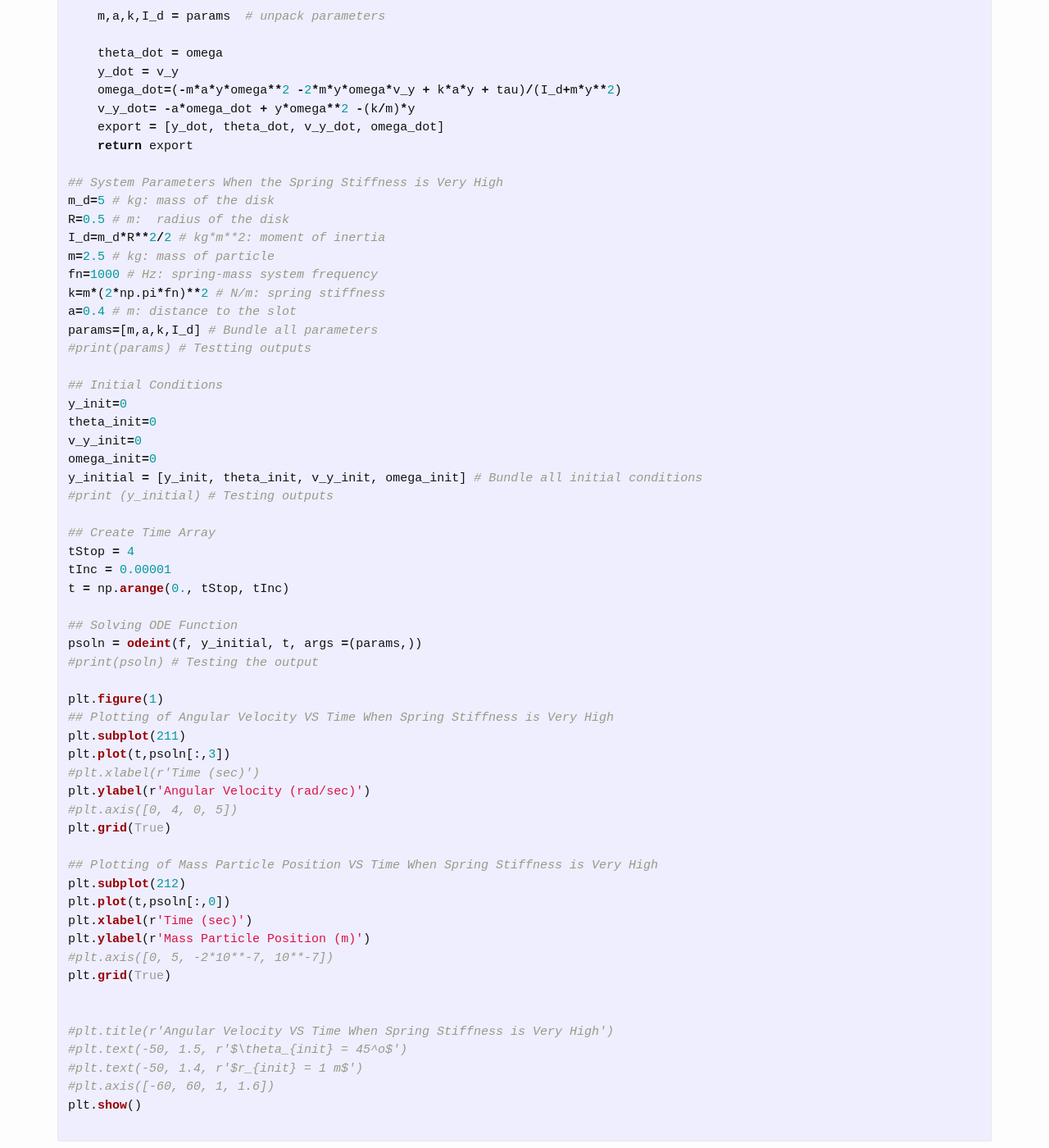
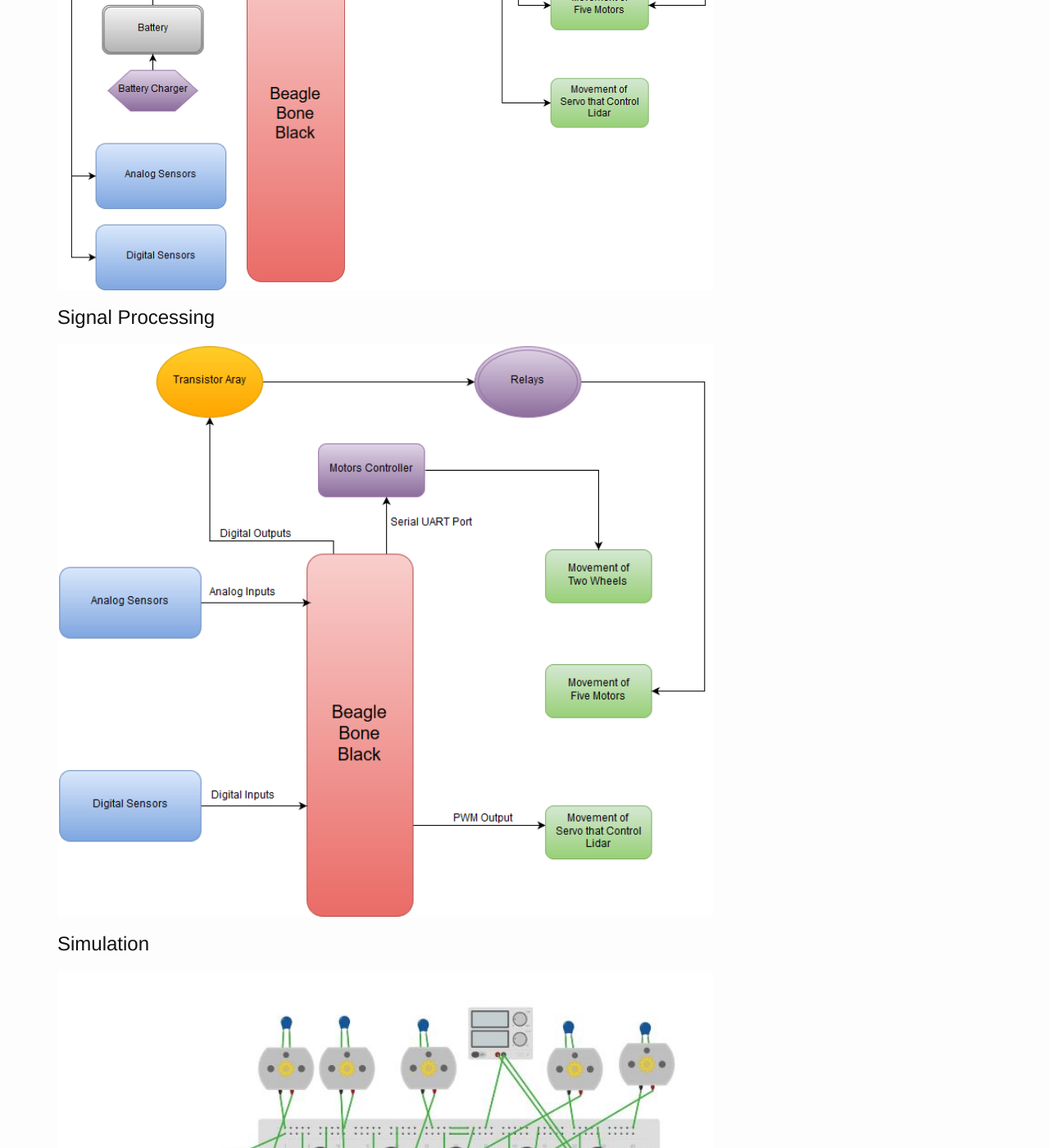
Before and after one commit to quangdai1406/quangdai1406.github.io, a Jekyll site: the page built from Page03-Electrical.md, in a window 1280 px wide and 1400 px high, scrolled down 568 px. Shown: the whole window at 82% size. Built offline with Jekyll 4.4.1, drawn with Linux system fonts in a browser that asks for light colours; some of the changed text lies outside the part shown; grey boxes are pictures that could not be loaded.

Commit message:
Update Page03-Electrical.md

````diff
--- a/Page03-Electrical.md
+++ b/Page03-Electrical.md
@@ -3,93 +3,16 @@ layout: page
 title: Electrical
 ---
 
-```python
-## Import Modulus
-from __future__ import division # To prevent 1/2=0
-from __future__ import print_function # Accomodate to python 2
-import numpy as np #
-import matplotlib.pyplot as plt
-from scipy.integrate import odeint
-%matplotlib inline
+# Power Connectivity
 
-## Define Function
-def f(y, t, params):
-    y, theta, v_y, omega = y      # unpack current values of y
+<img src="{{site.url}}/images/PowerConnectivity.png" width="800">
 
-    ## Define Input Torque
-    if t<= 0.5:
-        tau= 8. # N*m: initial torque
-    else:
-        tau=0.
+# Signal Processing
 
-    m,a,k,I_d = params  # unpack parameters
+<img src="{{site.url}}/images/SignalProcessing.png" width="800">
 
-    theta_dot = omega
-    y_dot = v_y
-    omega_dot=(-m*a*y*omega**2 -2*m*y*omega*v_y + k*a*y + tau)/(I_d+m*y**2)
-    v_y_dot= -a*omega_dot + y*omega**2 -(k/m)*y
-    export = [y_dot, theta_dot, v_y_dot, omega_dot]
-    return export
+# Simulation
 
-## System Parameters When the Spring Stiffness is Very High
-m_d=5 # kg: mass of the disk
-R=0.5 # m:  radius of the disk
-I_d=m_d*R**2/2 # kg*m**2: moment of inertia
-m=2.5 # kg: mass of particle
-fn=1000 # Hz: spring-mass system frequency
-k=m*(2*np.pi*fn)**2 # N/m: spring stiffness
-a=0.4 # m: distance to the slot
-params=[m,a,k,I_d] # Bundle all parameters
-#print(params) # Testting outputs
+<img src="{{site.url}}/images/SimulationWithArduino.JPG" width="800">
 
-## Initial Conditions
-y_init=0
-theta_init=0
-v_y_init=0
-omega_init=0
-y_initial = [y_init, theta_init, v_y_init, omega_init] # Bundle all initial conditions
-#print (y_initial) # Testing outputs
-
-## Create Time Array
-tStop = 4
-tInc = 0.00001
-t = np.arange(0., tStop, tInc)
-
-## Solving ODE Function
-psoln = odeint(f, y_initial, t, args =(params,))
-#print(psoln) # Testing the output
-
-plt.figure(1)
-## Plotting of Angular Velocity VS Time When Spring Stiffness is Very High
-plt.subplot(211)
-plt.plot(t,psoln[:,3])
-#plt.xlabel(r'Time (sec)')
-plt.ylabel(r'Angular Velocity (rad/sec)')
-#plt.axis([0, 4, 0, 5])
-plt.grid(True)
-
-## Plotting of Mass Particle Position VS Time When Spring Stiffness is Very High
-plt.subplot(212)
-plt.plot(t,psoln[:,0])
-plt.xlabel(r'Time (sec)')
-plt.ylabel(r'Mass Particle Position (m)')
-#plt.axis([0, 5, -2*10**-7, 10**-7])
-plt.grid(True)
-
-
-#plt.title(r'Angular Velocity VS Time When Spring Stiffness is Very High')
-#plt.text(-50, 1.5, r'$\theta_{init} = 45^o$')
-#plt.text(-50, 1.4, r'$r_{init} = 1 m$')
-#plt.axis([-60, 60, 1, 1.6])
-plt.show()
-
-```
-
-
-![png](output_0_0.png)
-
-
-
-```python
-
-```
+You can access the [Simulation for Controling 5 DC Motors](https://123d.circuits.io/circuits/1615967-control-5-dc-motors)
````
